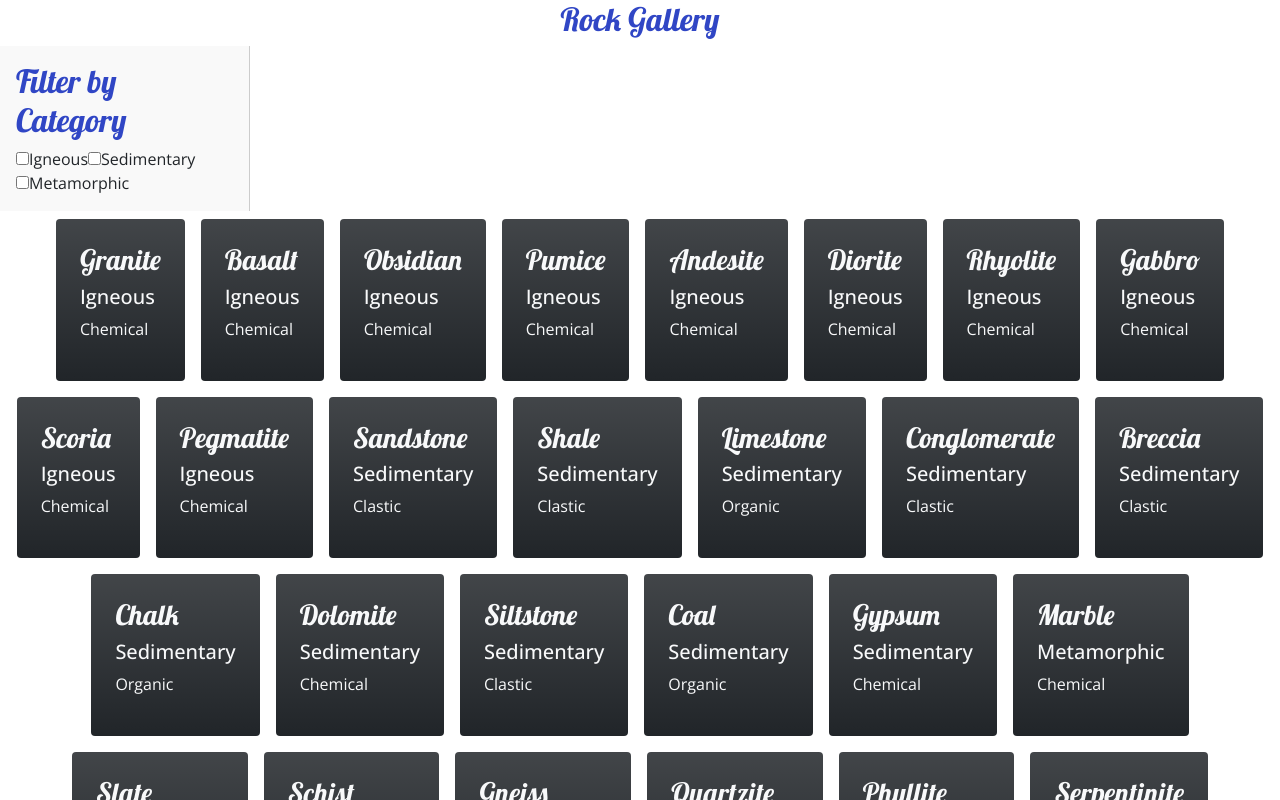
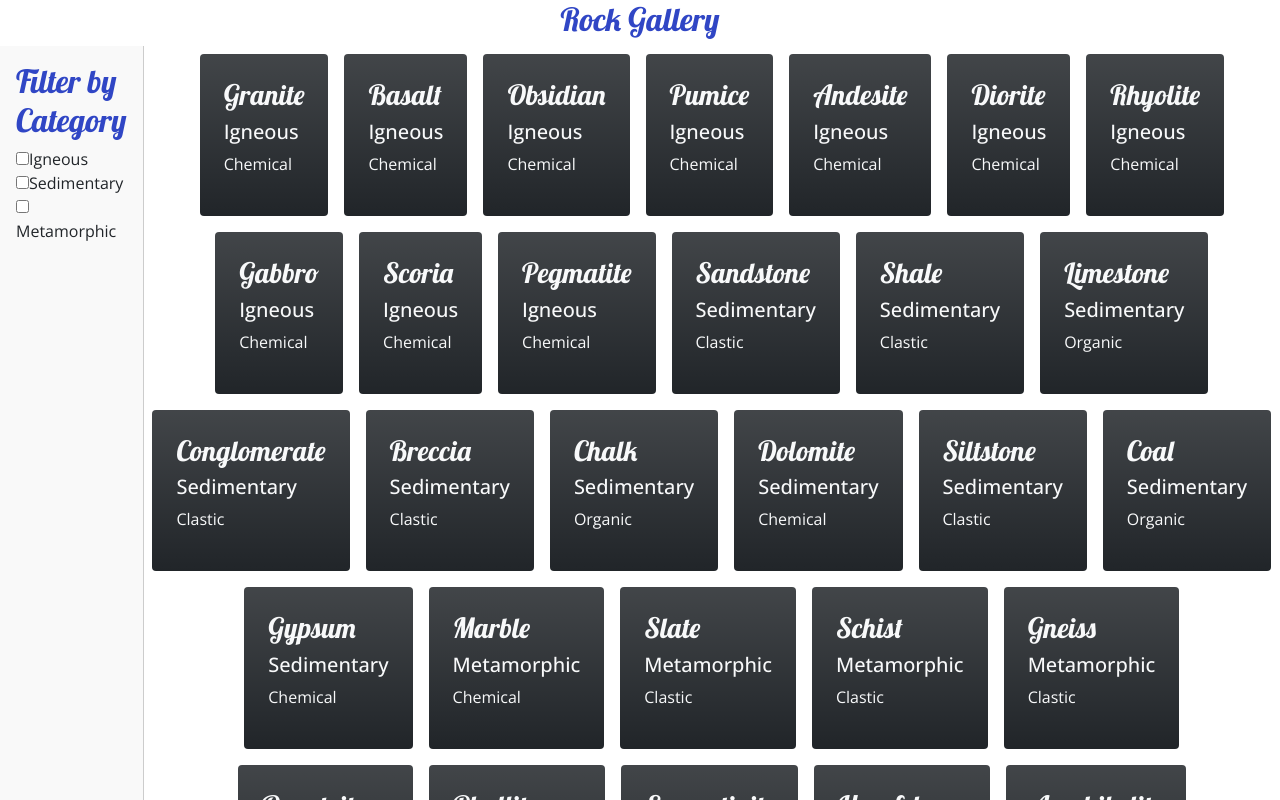
Before and after one commit to Do0ky/RockApp, a React (Create React App) app: page /gallery in a window 1280 px wide. Shown: the top 800 px of the page. Built offline with nearby package versions, Linux system fonts and the light colour scheme.

Commit message:
new class names for filter panel and rock cards: display flex

```diff
--- a/src/pages/RockGallery.js
+++ b/src/pages/RockGallery.js
@@ -16,11 +16,12 @@ function RockGallery() {
 
             <h2 className="text-center">Rock Gallery</h2>
 
-            <FilterPanel onFilterChange={setActiveCategories} /> {/* Passing setActiveCategories function as a prop */}
-
-            <div className="d-flex flex-wrap justify-content-center">
-                {filteredRocks.map( r => <RockCard key={r.id} rock={r} /> )}
-                {/* Using filteredRocks to display only the rocks that match the active filters */}
+            <div className="rock-gallery d-flex">
+                <FilterPanel onFilterChange={setActiveCategories} /> {/* Passing setActiveCategories function as a prop */}
+                <div className="d-flex flex-wrap justify-content-center flex-grow-1">
+                    {/* Using filteredRocks to display only the rocks that match the active filters */}
+                    {filteredRocks.map( r => <RockCard key={r.id} rock={r} /> )}
+                </div>
             </div>
 
         </div>
```
